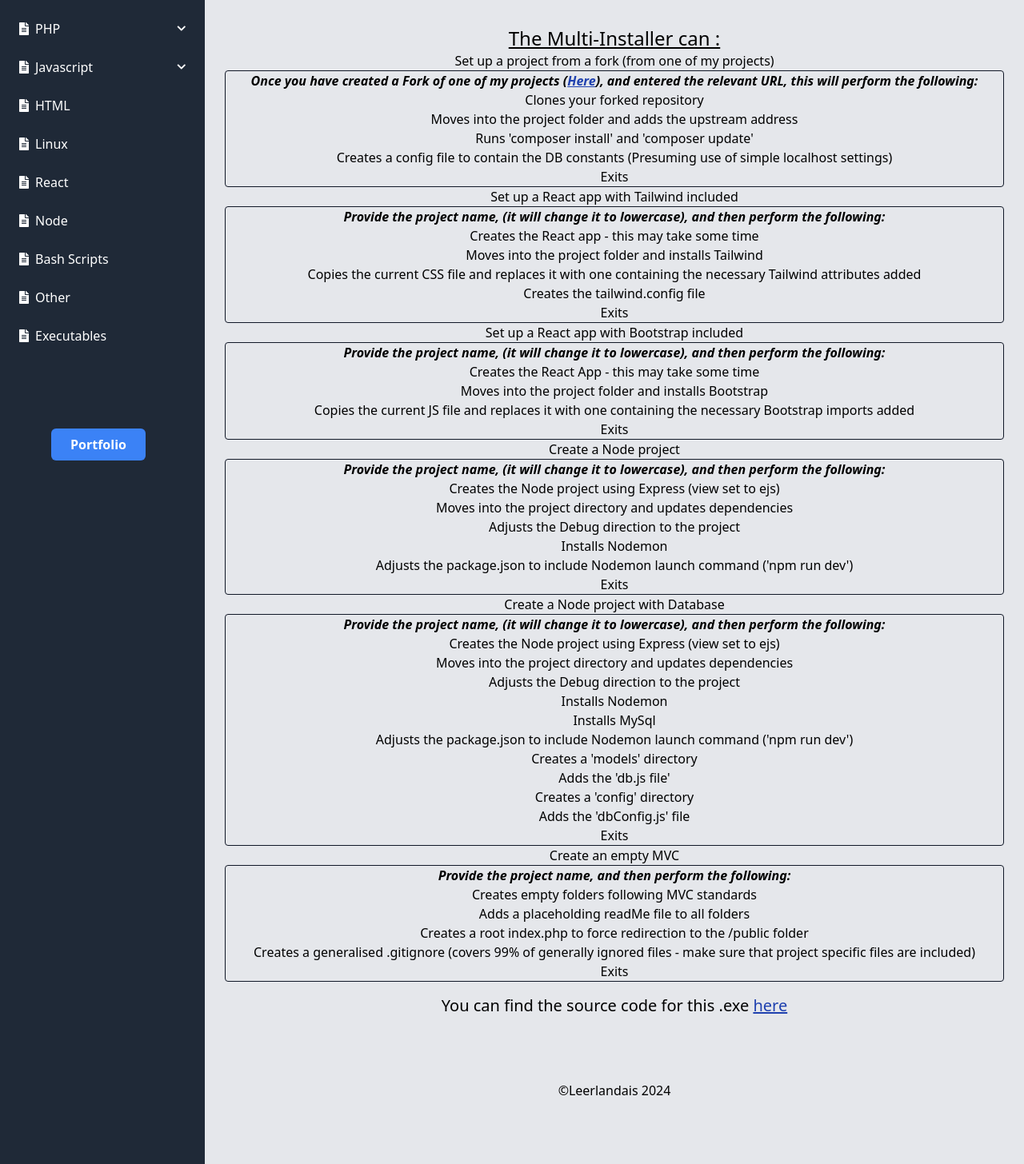
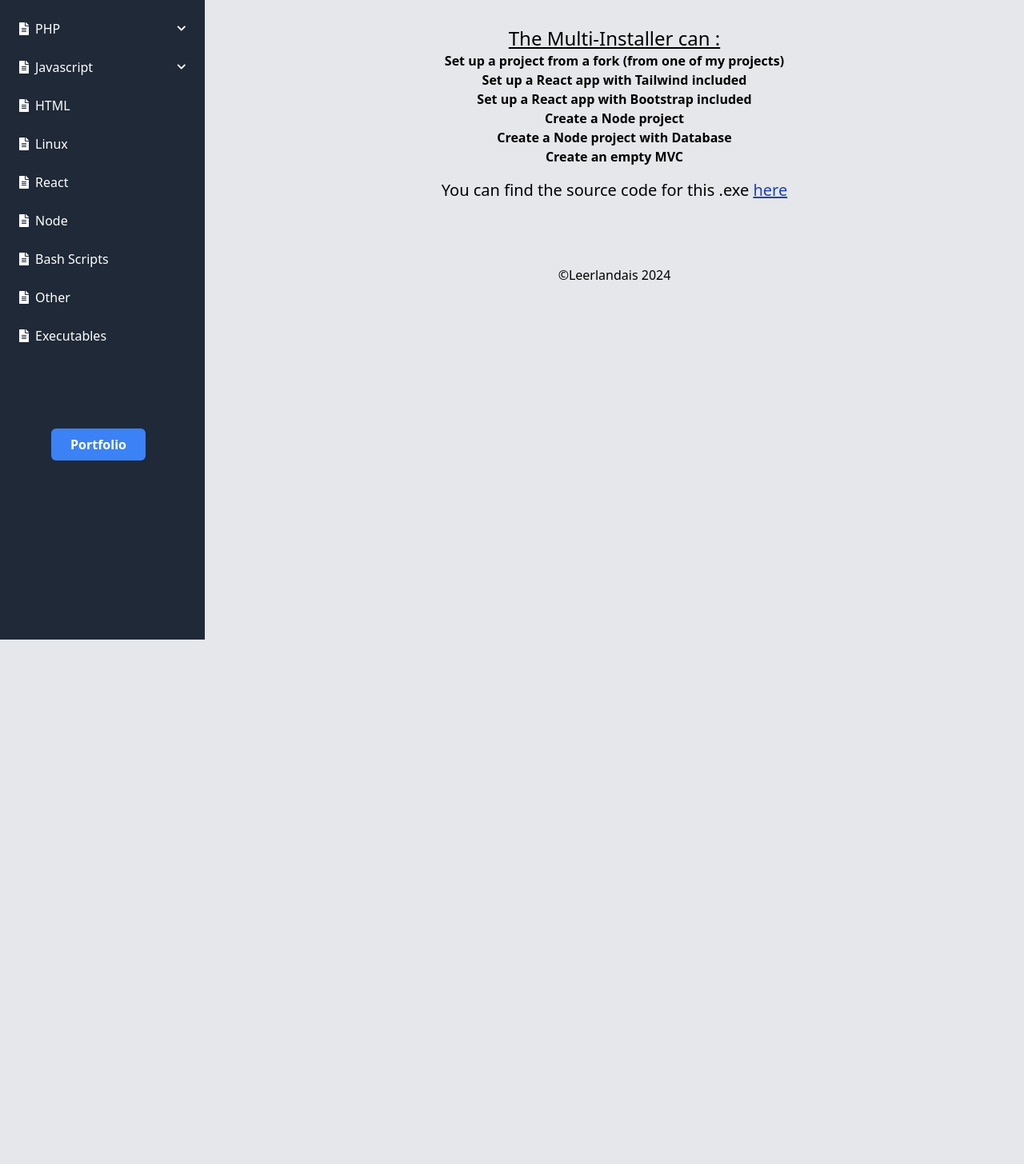
Before and after one commit to Leerlandais/symSnip, a Symfony app: template templates/main/exes.html.twig in a window 1280 px wide. Shown: the part 64-1520 px from the top of the page at 80% size. After the commit the page ends 864 px from the top, so only its background shows below. Run offline with Twig, Linux system fonts and the light colour scheme; the template is opened without the code that fills it, so the values that code supplies are empty; some libraries are stand-ins or nearby versions.

Commit message:
added js and css to Exes page

```diff
--- /dev/null
+++ b/public/scripts/exesDetailScript.js
@@ -0,0 +1,20 @@
+const dtElements = document.querySelectorAll('dt');
+const ddElements = document.querySelectorAll('dd');
+console.log("exes script ok");
+dtElements.forEach(dt => {
+    dt.addEventListener('click', function() {
+        ddElements.forEach(dd => {
+            dd.style.display = 'none';
+        });
+
+        dtElements.forEach(dt => {
+            dt.classList.remove('active');
+        });
+
+        const dd = this.nextElementSibling;
+        if (dd.style.display === 'none') {
+            this.classList.add('active');
+            dd.style.display = 'block';
+        }
+    });
+});
--- /dev/null
+++ b/public/styles/exes.css
@@ -0,0 +1,10 @@
+dd {
+    display: none;
+}
+dt {
+    cursor: pointer;
+    font-weight: bold;
+}
+dt.active + dd {
+    display: block;
+}
--- a/templates/main/exes.html.twig
+++ b/templates/main/exes.html.twig
@@ -2,6 +2,10 @@
 
 
 {% block title %} Public | View Executables {% endblock %}
+{% block stylesheet %}
+    {{ parent() }}
+    <link rel="stylesheet" href="{{ asset('styles/exes.css') }}">
+{% endblock %}
 {% block content %}
     {% for exes in getExes %}
         <div class="text-center border border-gray-700 pt-2 px-6 pb-6 mt-28 flex flex-col items-center">
@@ -96,4 +100,5 @@
 {% block javascript %}
 {{ parent() }}
 
+<script src="{{ asset('scripts/exesDetailScript.js') }}"></script>
 {% endblock %}
```
